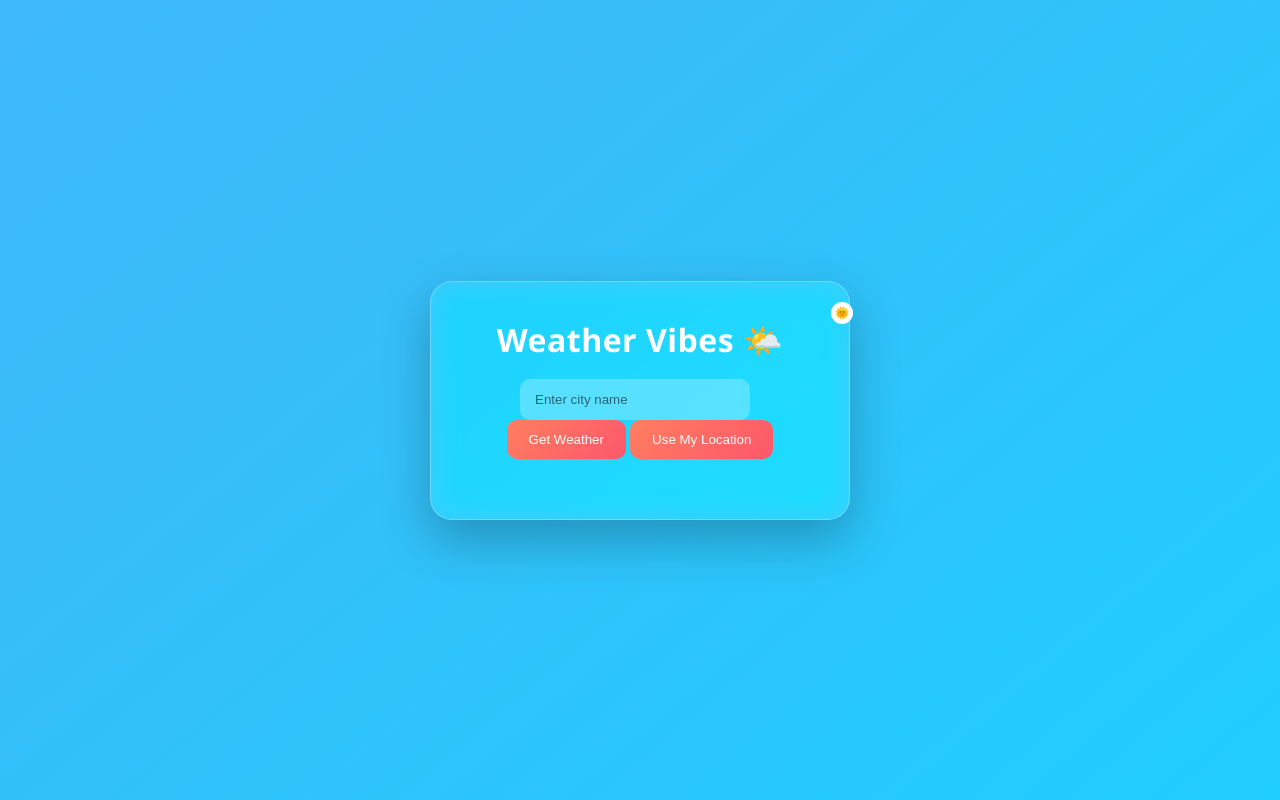
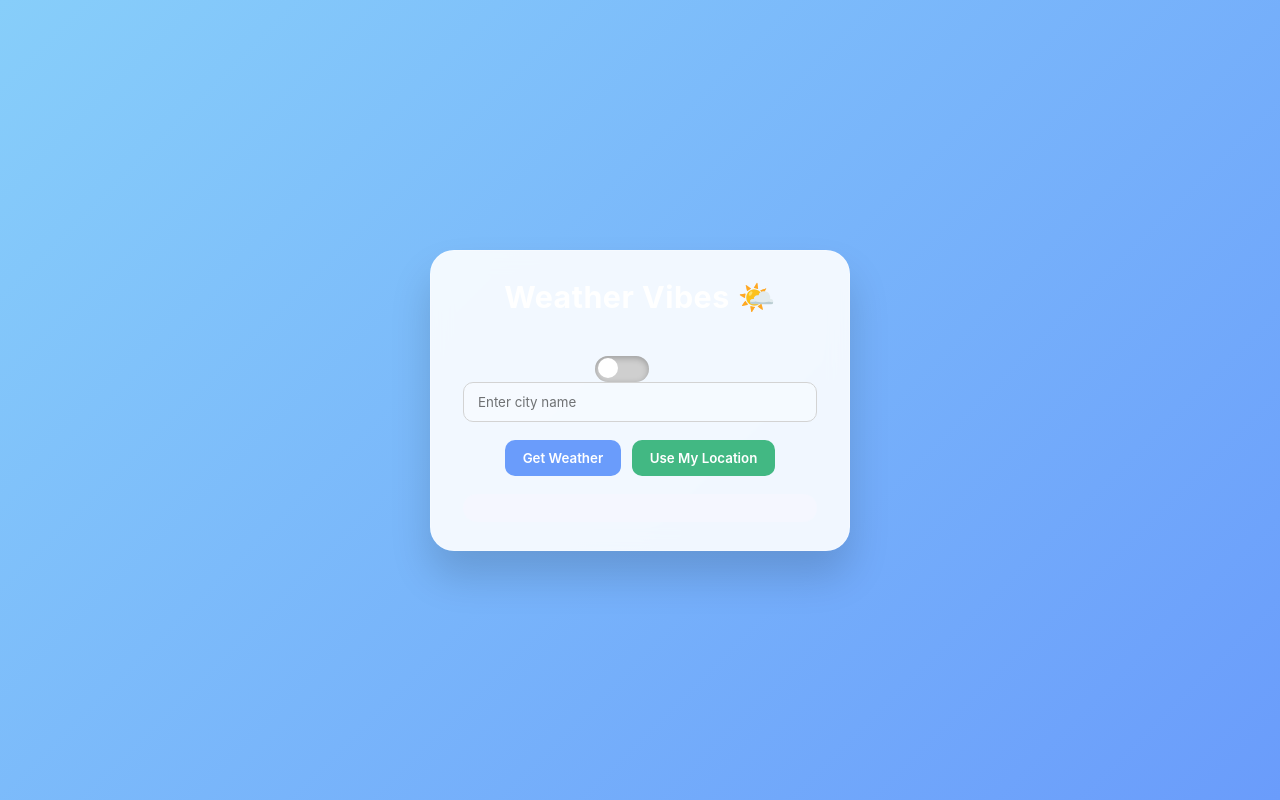
Before and after one commit to Doremon-tech-svg/weather-vibes, a plain HTML site: page index.html in a window 1280 px wide. Drawn offline with Linux system fonts and the light colour scheme.

Commit message:
Add styles for weather app and dark mode

```diff
--- a/style.css
+++ b/style.css
@@ -211,3 +211,162 @@
     width: 100%;
   }
 }
+
+
+/* Reset + base */
+* {
+  box-sizing: border-box;
+  margin: 0;
+  padding: 0;
+  font-family: "Inter", system-ui, -apple-system, Arial, sans-serif;
+}
+
+body {
+  min-height: 100vh;
+  display: flex;
+  align-items: center;
+  justify-content: center;
+  background: linear-gradient(135deg, #87cefa, #6a9cfb);
+  transition: background 0.4s ease;
+}
+
+/* Main card */
+.weather-app {
+  background: rgba(255, 255, 255, 0.9);
+  backdrop-filter: blur(10px);
+  padding: 28px 32px;
+  border-radius: 24px;
+  width: 100%;
+  max-width: 420px;
+  box-shadow: 0 25px 40px rgba(0, 0, 0, 0.15);
+  text-align: center;
+}
+
+.weather-app h1 {
+  font-size: 1.9rem;
+  margin-bottom: 16px;
+}
+
+/* Input box */
+#cityInput {
+  width: 100%;
+  padding: 11px 14px;
+  border-radius: 10px;
+  border: 1px solid #d3d3d3;
+  margin: 14px 0 10px;
+  outline: none;
+  transition: 0.25s;
+}
+
+#cityInput:focus {
+  border-color: #6a9cfb;
+  box-shadow: 0 0 0 2px rgba(106, 156, 251, 0.25);
+}
+
+/* Buttons */
+button {
+  padding: 10px 18px;
+  margin-top: 8px;
+  border-radius: 10px;
+  border: none;
+  cursor: pointer;
+  font-weight: 600;
+  background: #6a9cfb;
+  color: white;
+  transition: 0.25s;
+}
+
+button:hover {
+  transform: translateY(-1px);
+  box-shadow: 0 10px 18px rgba(106, 156, 251, 0.35);
+}
+
+/* Use my location button */
+#geoBtn {
+  margin-left: 6px;
+  background: #42b883;
+}
+
+#geoBtn:hover {
+  box-shadow: 0 10px 18px rgba(66, 184, 131, 0.35);
+}
+
+/* Output box */
+#weatherResult {
+  margin-top: 18px;
+  padding: 14px;
+  border-radius: 14px;
+  background: #f5f7ff;
+  line-height: 1.5;
+}
+
+/* Loading message */
+#loading {
+  margin-top: 12px;
+  color: #555;
+}
+
+/* Toggle switch styles */
+.switch {
+  position: relative;
+  display: inline-block;
+  width: 50px;
+  height: 26px;
+  margin-top: 6px;
+}
+
+.switch input {
+  opacity: 0;
+  width: 0;
+  height: 0;
+}
+
+.slider {
+  position: absolute;
+  cursor: pointer;
+  inset: 0;
+  background-color: #cfcfcf;
+  transition: 0.4s;
+  border-radius: 34px;
+}
+
+.slider:before {
+  position: absolute;
+  content: "";
+  height: 20px;
+  width: 20px;
+  left: 3px;
+  bottom: 3px;
+  background-color: #ffffff;
+  transition: 0.4s;
+  border-radius: 50%;
+}
+
+input:checked + .slider {
+  background-color: #222;
+}
+
+input:checked + .slider:before {
+  transform: translateX(24px);
+}
+
+/* Dark Mode (we'll enable in JS later) */
+body.dark {
+  background: linear-gradient(135deg, #0f172a, #020617);
+}
+
+body.dark .weather-app {
+  background: rgba(20, 24, 35, 0.92);
+  color: #e5e7eb;
+}
+
+body.dark #cityInput {
+  background: #0f172a;
+  color: #e5e7eb;
+  border-color: #1f2937;
+}
+
+body.dark #weatherResult {
+  background: #111827;
+  color: #e5e7eb;
+}
```
